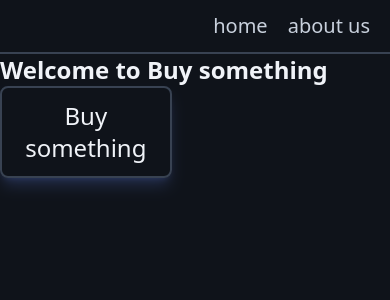
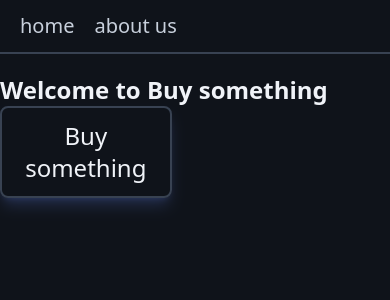
Before and after one commit to Mor9ak/buysomething, a Next.js app: page / in a window 390 px wide. Shown: the top 300 px of the page. Built offline with nearby package versions, Linux system fonts and the light colour scheme.

Commit message:
style (header) minor style fix refactor (header) added semantic tag feat (project) added imgPlaceholder.png

```diff
--- a/widgets/header/Header.tsx
+++ b/widgets/header/Header.tsx
@@ -4,15 +4,17 @@ import Link from "next/link";
 
 const Header = () => {
     return (
-        <header className={'flex flex-row justify-between uniPadding border-b-2 border-borderCol w-full'}>
+        <header className={'flex flex-row justify-between uniPadding border-b-2 border-borderCol w-full mb-5 md:mb-9'}>
             <h2 className={'hidden w-fit text-nowrap md:flex text-2xl text-mainTextCol'}>Some store</h2>
-            <ul className={'flex flex-row w-full justify-end gap-5 text-textCol text-xl'}>
+            <nav>
+                <ul className={'flex flex-row w-full justify-evenly md:justify-end gap-5 text-textCol text-xl'}>
                     {links.map((link, index) => (
                         <li key={index}>
                             <Link href={link.href}>{link.title}</Link>
                         </li>
                     ))}
                 </ul>
+            </nav>
         </header>
     );
 }
```
Also changed, not shown: public/CardHolder/imgPlaceholder.png (added). Lines whose indentation alone changed are shown as unchanged.
